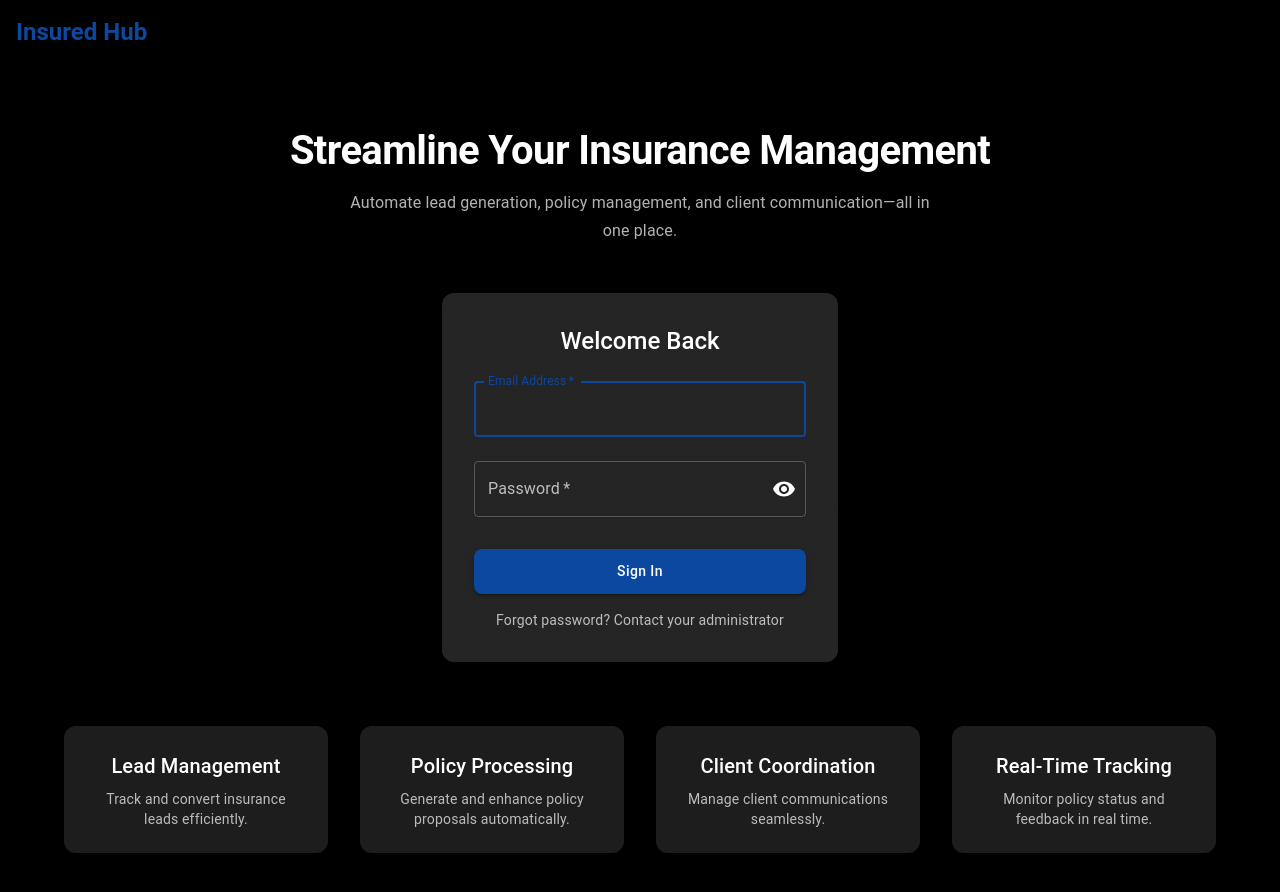
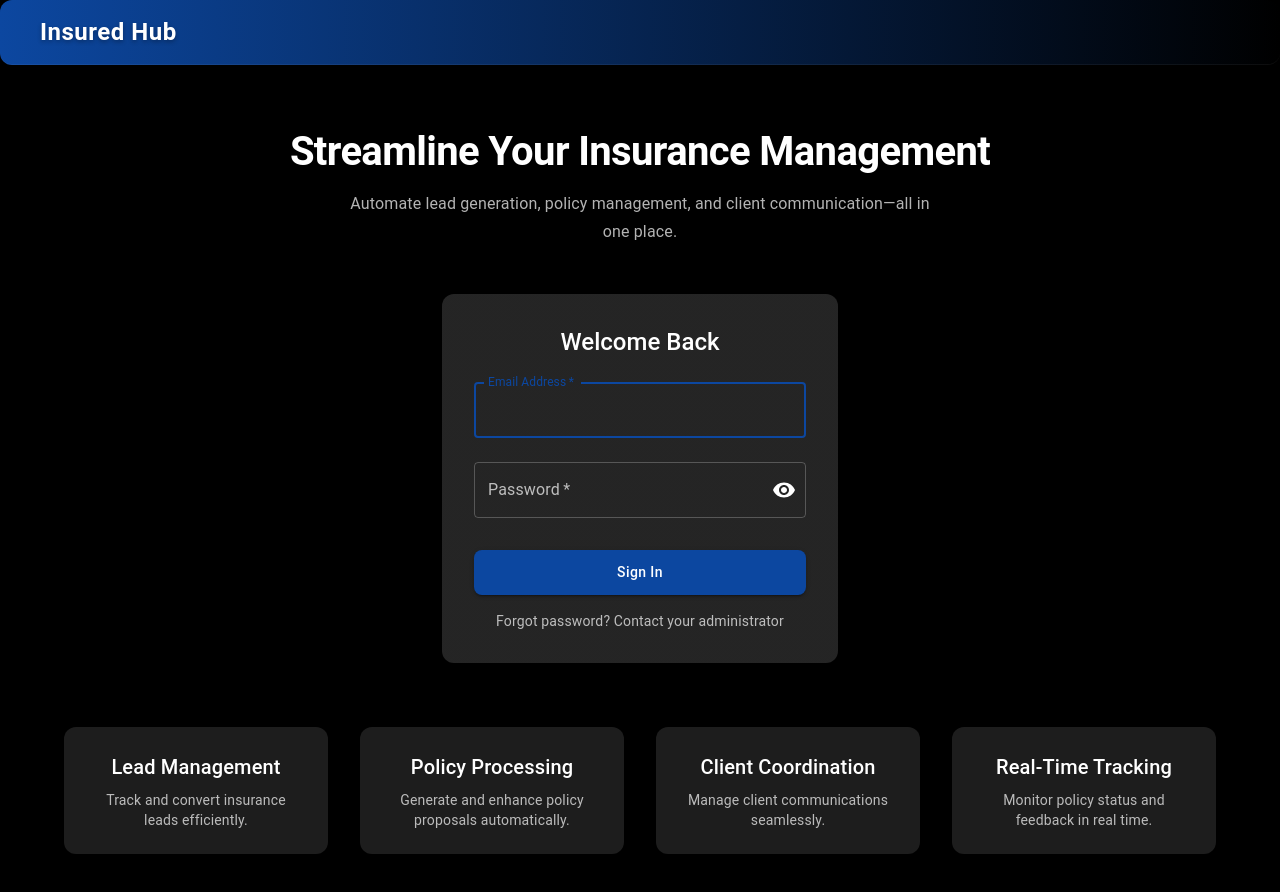
Before and after one commit to Keray18/CRM_App, a React (Create React App) app in the folder frontend/: page / in a window 1280 px wide. Shown: the top 892 px of the page. Built offline with nearby package versions, Linux system fonts and the light colour scheme.

Commit message:
Initial commit

```diff
--- a/frontend/src/App.js
+++ b/frontend/src/App.js
@@ -6,14 +6,14 @@ const theme = createTheme({
   palette: {
     mode: 'dark',
     primary: {
-      main: '#0C47A0', // Deep blue
+      main: '#0C47A0',
     },
     secondary: {
-      main: '#000000', // Black
+      main: '#000000',
     },
     background: {
-      default: '#000000', // Black background
-      paper: '#111111', // Slightly lighter black for cards
+      default: '#000000',
+      paper: '#111111',
     },
     text: {
       primary: '#FFFFFF',
--- a/frontend/src/components/Login.js
+++ b/frontend/src/components/Login.js
@@ -8,6 +8,8 @@ import {
   Paper,
   IconButton,
   InputAdornment,
+  AppBar,
+  Toolbar,
 } from '@mui/material';
 import { Visibility, VisibilityOff } from '@mui/icons-material';
 
@@ -31,25 +33,31 @@ function Login() {
         bgcolor: 'background.default',
       }}
     >
-      {/* Header */}
-      <Box
+      {/* Enhanced Header */}
+      <AppBar
+        position="static"
+        elevation={0}
         sx={{
-          p: 2,
-          display: 'flex',
-          justifyContent: 'flex-start',
-          alignItems: 'center',
+          background: 'linear-gradient(to right, #0C47A0, #000000)',
+          borderBottom: '1px solid rgba(255, 255, 255, 0.05)',
         }}
       >
+        <Toolbar sx={{ py: 1.5 }}>
           <Typography
             variant="h5"
             sx={{
-            fontWeight: 'bold',
-            color: 'primary.main',
+              fontWeight: 700,
+              color: '#fff',
+              letterSpacing: '0.5px',
+              textShadow: '0px 2px 4px rgba(0,0,0,0.3)',
+              fontFamily: '"Poppins", "Roboto", "Arial", sans-serif',
+              ml: 2
             }}
           >
             Insured Hub
           </Typography>
-      </Box>
+        </Toolbar>
+      </AppBar>
 
       {/* Main Content */}
       <Container component="main" maxWidth="lg" sx={{ flex: 1, py: 8 }}>
```
Lines whose indentation alone changed are shown as unchanged.
